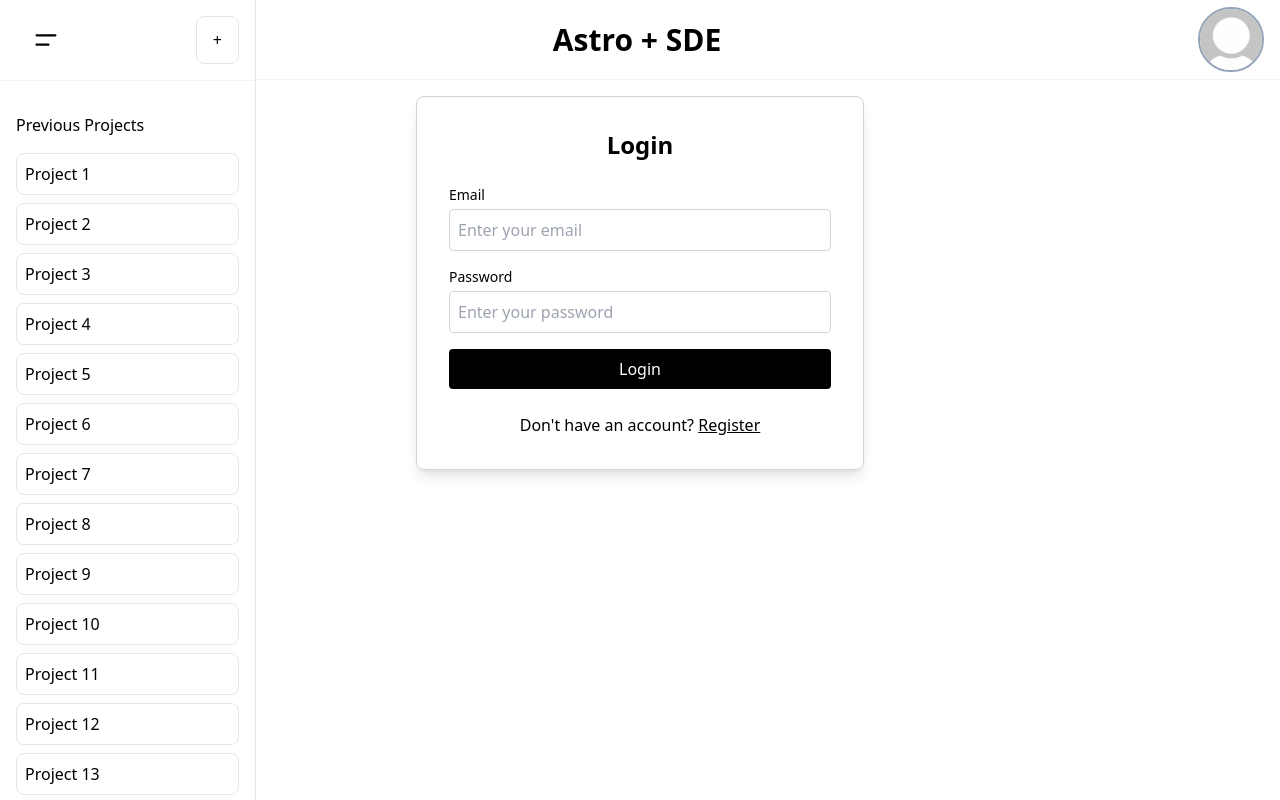
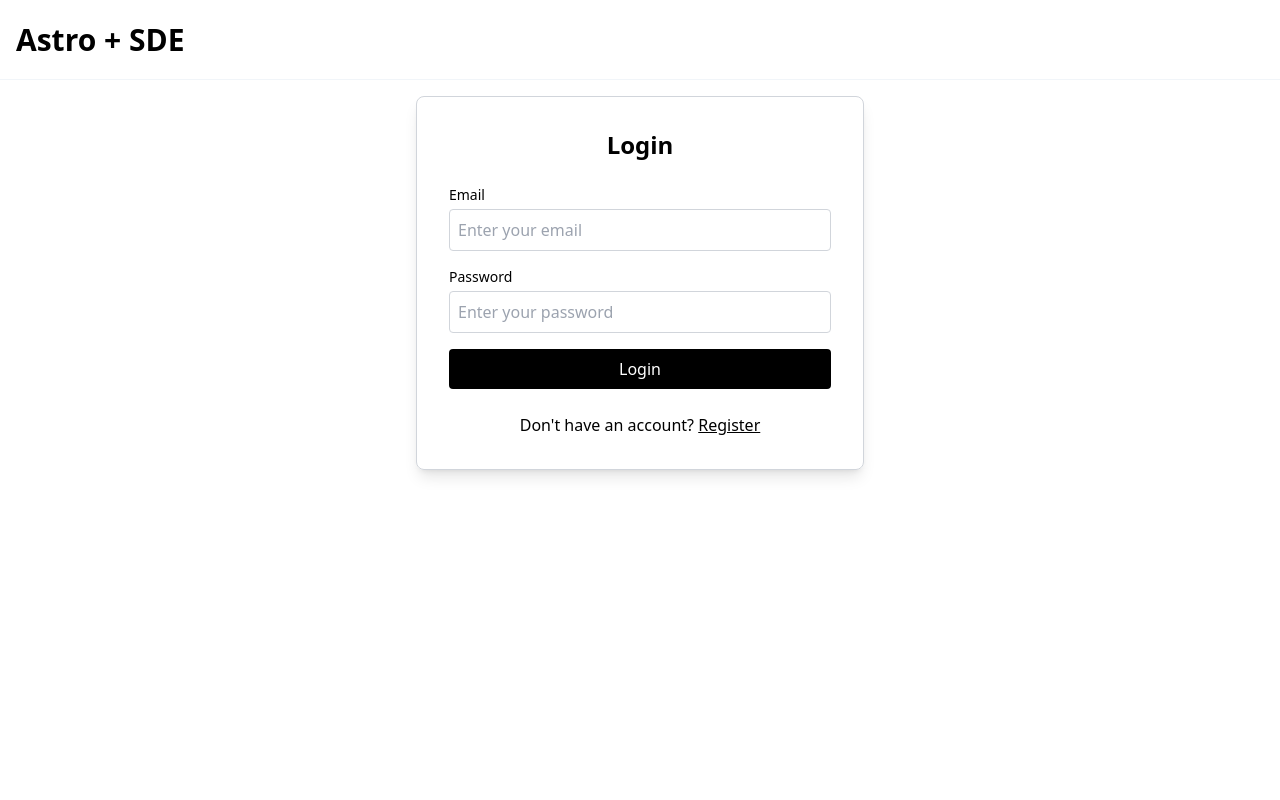
Before and after one commit to Abhishek-Punhani/Astro-ML-PS, a React (Vite) app in the folder Frontend/: page / in a window 1280 px wide. Built offline with nearby package versions, Linux system fonts and the light colour scheme.

Commit message:
Added user Authentication in navbar

```diff
--- a/Frontend/src/components/Navbar.tsx
+++ b/Frontend/src/components/Navbar.tsx
@@ -14,24 +14,24 @@ const Navbar = () => {
   }
   return (
     <>
-    <Sidebar SidebarStatus={`${SideBarOpen}`}/>
+    {useAuth().user&&<Sidebar SidebarStatus={`${SideBarOpen}`}/>}
     <div className='navbar h-20  w-full flex justify-between items-center px-4 border-b border-slate-100 fixed top-0 transition-width ease-in-out delay-150 right-0 '>
 
 
 
 
 
-        <svg width="44" height="44" viewBox="0 0 24 24" fill="none" xmlns="http://www.w3.org/2000/svg" className="icon-lg mx-2 text-token-text-secondary cursor-pointer hover:bg-slate-100 rounded-full p-2 block " onClick={()=>{setSideBarOpen(!SideBarOpen)}}><path fill-rule="evenodd" clip-rule="evenodd" d="M3 8C3 7.44772 3.44772 7 4 7H20C20.5523 7 21 7.44772 21 8C21 8.55228 20.5523 9 20 9H4C3.44772 9 3 8.55228 3 8ZM3 16C3 15.4477 3.44772 15 4 15H14C14.5523 15 15 15.4477 15 16C15 16.5523 14.5523 17 14 17H4C3.44772 17 3 16.5523 3 16Z" fill="currentColor"></path></svg>
+        {useAuth().user&&<svg width="44" height="44" viewBox="0 0 24 24" fill="none" xmlns="http://www.w3.org/2000/svg" className="icon-lg mx-2 text-token-text-secondary cursor-pointer hover:bg-slate-100 rounded-full p-2 block " onClick={()=>{setSideBarOpen(!SideBarOpen)}}><path fill-rule="evenodd" clip-rule="evenodd" d="M3 8C3 7.44772 3.44772 7 4 7H20C20.5523 7 21 7.44772 21 8C21 8.55228 20.5523 9 20 9H4C3.44772 9 3 8.55228 3 8ZM3 16C3 15.4477 3.44772 15 4 15H14C14.5523 15 15 15.4477 15 16C15 16.5523 14.5523 17 14 17H4C3.44772 17 3 16.5523 3 16Z" fill="currentColor"></path></svg>}
             <h1 className='font-bold text-3xl'>Astro + SDE</h1>
 
 
 
-        <img src="/images/dummy-profile-pic.png" className=' h-5/6 rounded-full border-2 border-slate-400 hover:border-black cursor-pointer' onClick={()=>{setMenuopen(!Menuopen)}}/>
+        {useAuth().user&&<><img src="/images/dummy-profile-pic.png" className=' h-5/6 rounded-full border-2 border-slate-400 hover:border-black cursor-pointer' onClick={()=>{setMenuopen(!Menuopen)}}/>
         <div className={`absolute right-0 top-20 w-64 flex flex-col  border ${Menuopen ? '' : 'hidden'} p-4 rounded-sm shadow-lg`}>
           <div className='text-lg border-b p-4 hover:bg-slate-50 cursor-pointer'>Profile</div>
           <div className='text-lg p-4 hover:bg-slate-50 cursor-pointer' onClick={handleLogout}>Logout</div>
 
-        </div>
+        </div></>}
 
 
     </div>
```
